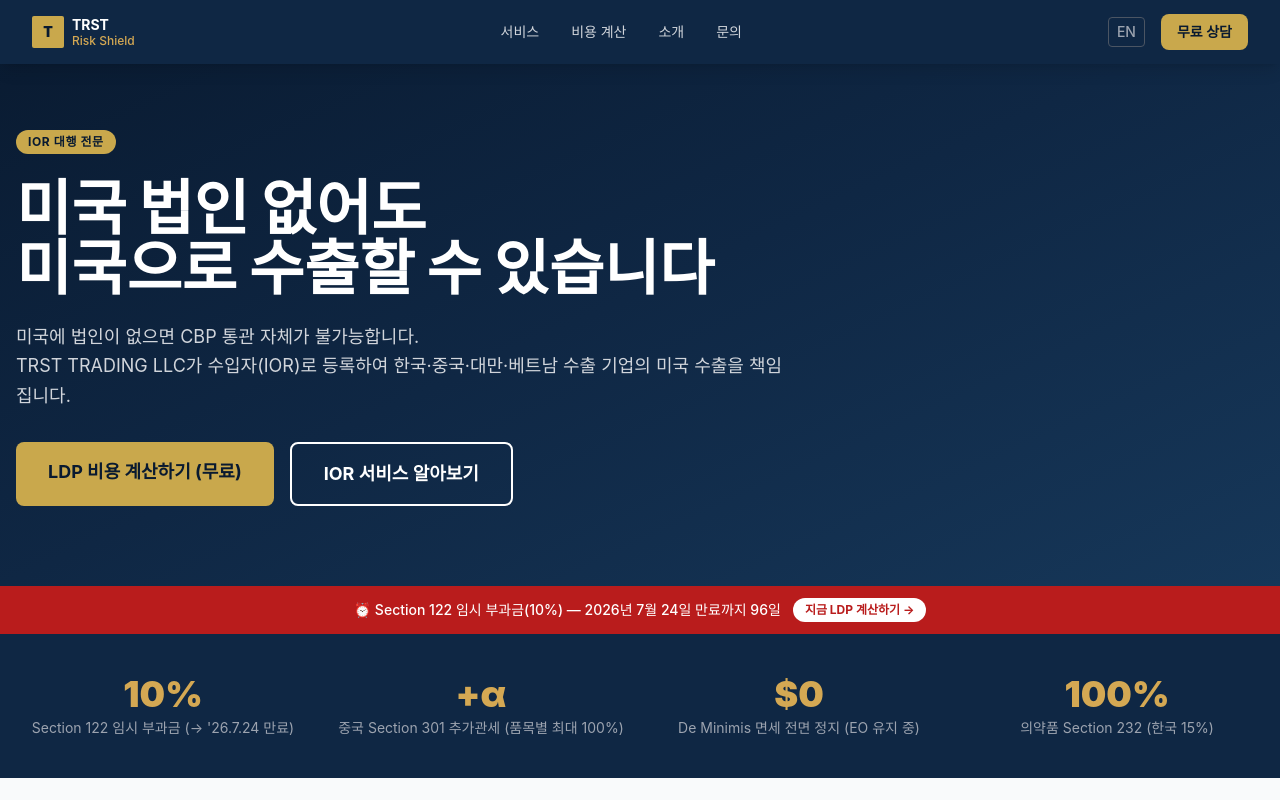
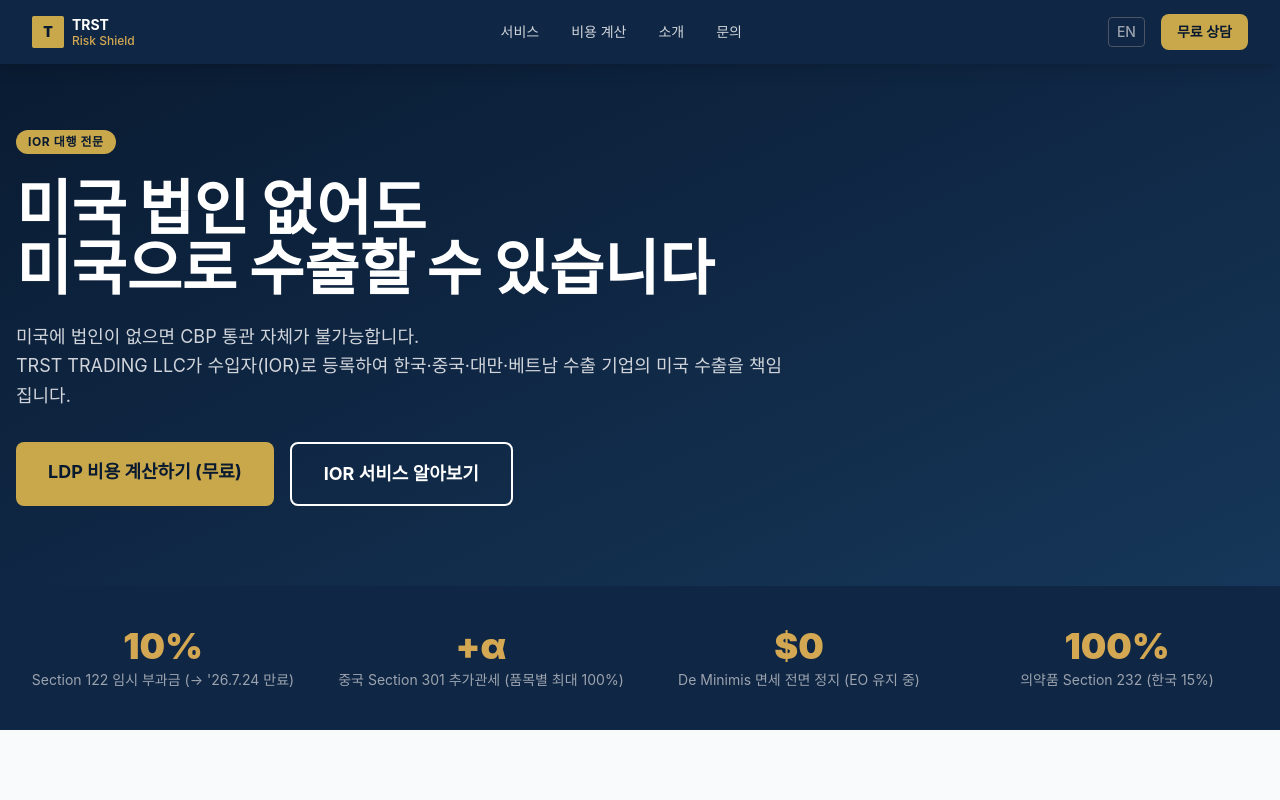
Before and after one commit to jayjlee2013/trst-risk-shield, a Next.js app: page / in a window 1280 px wide. Shown: the top 800 px of the page. Built offline with nearby package versions, Linux system fonts and the light colour scheme.

Commit message:
fix: remove Section 122 urgency banner — logic was flawed (expiry lowers cost, not a reason to rush)

```diff
--- a/src/app/HomeClient.tsx
+++ b/src/app/HomeClient.tsx
@@ -6,7 +6,6 @@ import { useLang } from '@/lib/lang-context'
 export default function HomeClient() {
   const { t, lang } = useLang()
   const ko = lang === 'ko'
-  const daysLeft = Math.max(0, Math.floor((new Date('2026-07-24').getTime() - Date.now()) / 86400000))
 
   return (
     <>
@@ -35,19 +34,6 @@ export default function HomeClient() {
         </div>
       </section>
 
-      {/* Urgency Banner */}
-      <section className="bg-red-700 py-3 px-4">
-        <div className="max-w-7xl mx-auto flex flex-wrap items-center justify-center gap-3 text-center">
-          <span className="text-white text-sm font-medium">
-            {ko
-              ? `⏰ Section 122 임시 부과금(10%) — 2026년 7월 24일 만료까지 ${daysLeft}일`
-              : `⏰ Section 122 surcharge (10%) expires Jul 24, 2026 — ${daysLeft} days left`}
-          </span>
-          <Link href="/calculator" className="bg-white text-red-700 font-bold text-xs px-3 py-1 rounded-full hover:bg-red-50 transition-colors whitespace-nowrap">
-            {ko ? '지금 LDP 계산하기 →' : 'Calculate LDP Now →'}
-          </Link>
-        </div>
-      </section>
 
       {/* Stats */}
       <section className="bg-navy-800 py-10 px-4">
```
